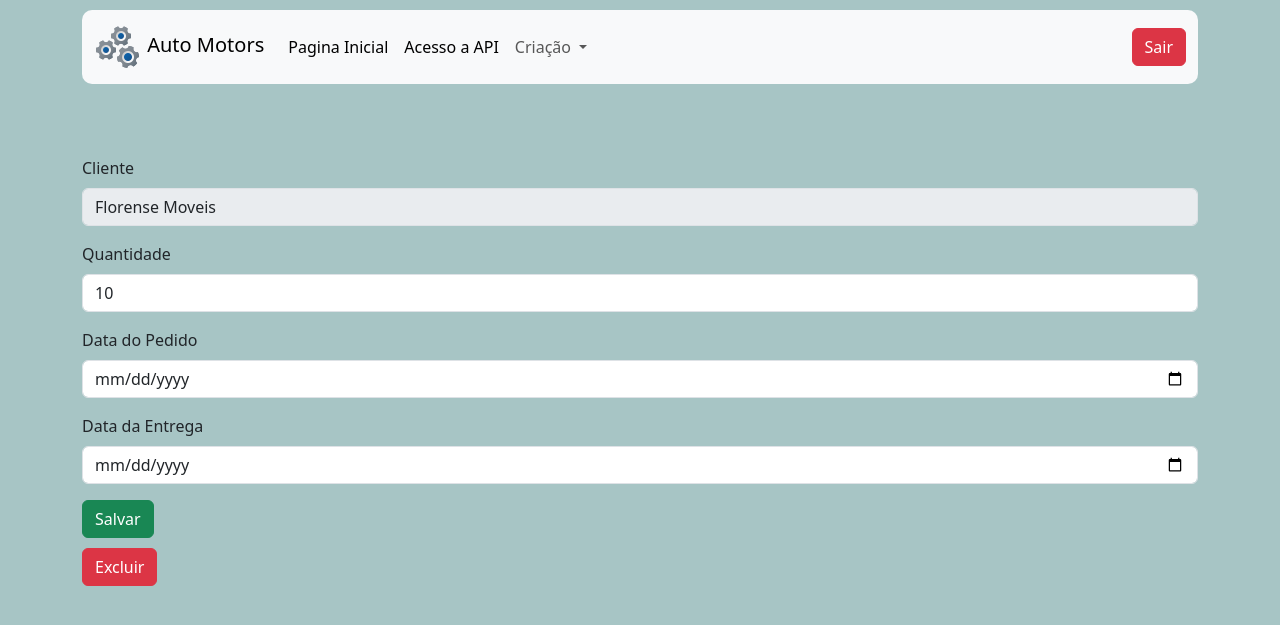
After one commit to murilosantoriboff/AutoMotors, a Django app: template main/templates/editar_pedido.html in a window 1280 px wide. The commit adds this page. Shown: the top 625 px of the page. Run offline with Django 5.2, Linux system fonts and the light colour scheme; the template is opened without the code that fills it: values that come from a table or form of the project are taken from there, others are empty; data comes from the database, SQL or seed files in the repository; both versions use the stored data as it was after the commit.

Commit message:
edit pedido

```diff
--- /dev/null
+++ b/main/templates/editar_pedido.html
@@ -0,0 +1,33 @@
+{% extends 'bases/base.html' %}
+{% load static %}
+
+{% block addcss %}
+    <link rel="stylesheet" href="{% static 'main/css/editar_pedido.css' %}">
+{% endblock %}
+
+{% block content %}
+    <div class="container">
+        {% include 'partials/header.html' %}
+        <form action="{% url 'editar_pedido' pedido.id %}" method="PUT">
+            {% csrf_token %}
+            <div class="mb-3">
+                <label class="form-label">Cliente</label>
+                <input type="text" class="form-control" value="{{pedido.cliente}}" disabled>
+            </div>
+            <div class="mb-3">
+              <label class="form-label">Quantidade</label>
+              <input type="number" class="form-control" value="{{pedido.quantidade}}" name="quantidade">
+            </div>
+            <div class="mb-3">
+                <label class="form-label">Data do Pedido</label>
+                <input type="date" class="form-control" value="{{pedido.data_pedido}}">
+            </div>
+            <div class="mb-3">
+                <label class="form-label">Data da Entrega</label>
+                <input type="date" class="form-control" value="{{pedido.data_entrega}}">
+            </div>
+            <button type="submit" class="btn btn-success">Salvar</button>
+        </form>
+        <a href="{% url 'excluir_pedido' pedido.id %}" class="btn btn-danger" id="btn-excluir-pedido">Excluir</a>
+    </div>
+{% endblock %}
--- a/main/urls.py
+++ b/main/urls.py
@@ -6,4 +6,5 @@ urlpatterns = [
     path('logout/', views.logout_sair, name='logout_sair'),
     path('editar_pedido/<int:id>', views.editar_pedido, name='editar_pedido'),
     path('gerar_pdf/<int:id>', views.gerar_PDF, name='gerar_pdf'),
+    path('excluir_pedido/<int:id>', views.excluir_pedido, name='excluir_pedido')
 ]
--- /dev/null
+++ b/templates/partials/header.html
@@ -0,0 +1,35 @@
+{% load static %}
+
+<nav class="navbar navbar-expand-lg bg-body-tertiary" id="main-navbar">
+    <div class="container-fluid">
+      <a class="navbar-brand" href="{% url 'home' %}"> <img src="{% static 'geral/img/gear-ico.ico' %}" alt="logo AutoMotors">    Auto Motors</a>
+      <button class="navbar-toggler" type="button" data-bs-toggle="collapse" data-bs-target="#navbarSupportedContent" aria-controls="navbarSupportedContent" aria-expanded="false" aria-label="Toggle navigation">
+        <span class="navbar-toggler-icon"></span>
+      </button>
+      <div class="collapse navbar-collapse" id="navbarSupportedContent">
+        <ul class="navbar-nav me-auto mb-2 mb-lg-0">
+          <li class="nav-item">
+            <a class="nav-link active" aria-current="page" href="{% url 'home' %}">Pagina Inicial</a>
+          </li>
+          <li class="nav-item">
+            <a class="nav-link active" aria-current="page" href="#">Acesso a API</a>
+          </li>
+          <li class="nav-item dropdown">
+            <a class="nav-link dropdown-toggle" href="#" role="button" data-bs-toggle="dropdown" aria-expanded="false">
+              Criação
+            </a>
+            <ul class="dropdown-menu">
+              <li><a class="dropdown-item" href="#">Cadastrar Cliente</a></li>
+              <li><a class="dropdown-item" href="#">Cadastrar Produto</a></li>
+              <li><hr class="dropdown-divider"></li>
+              <li><a class="dropdown-item" href="#">Cadastrar Pedido</a></li>
+            </ul>
+          </li>
+        </ul>
+        <a href="{% url 'logout_sair' %}" class="btn btn-danger" id="btn-logout">Sair</a>
+      </div>
+    </div>
+</nav>
+<br>
+<br>
+<br>
--- /dev/null
+++ b/templates/static/main/css/editar_pedido.css
@@ -0,0 +1,17 @@
+body {
+    background-color: #A7C5C5;
+}
+
+#main-navbar {
+    margin-top: 10px;
+    border-radius: 10px;
+}
+
+#btn-logout {
+    margin-left: 10px;
+}
+
+#btn-excluir-pedido {
+    margin-top: 10px;
+
+}
```
Also changed, not shown: main/templates/home.html (+2 -34 lines), main/views.py (+9 -1 lines), db.sqlite3.
